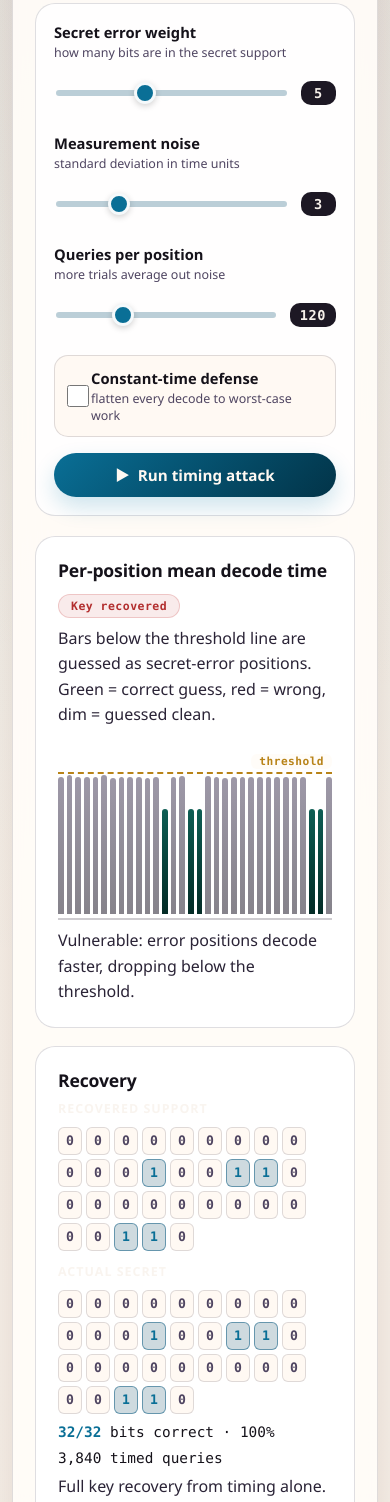
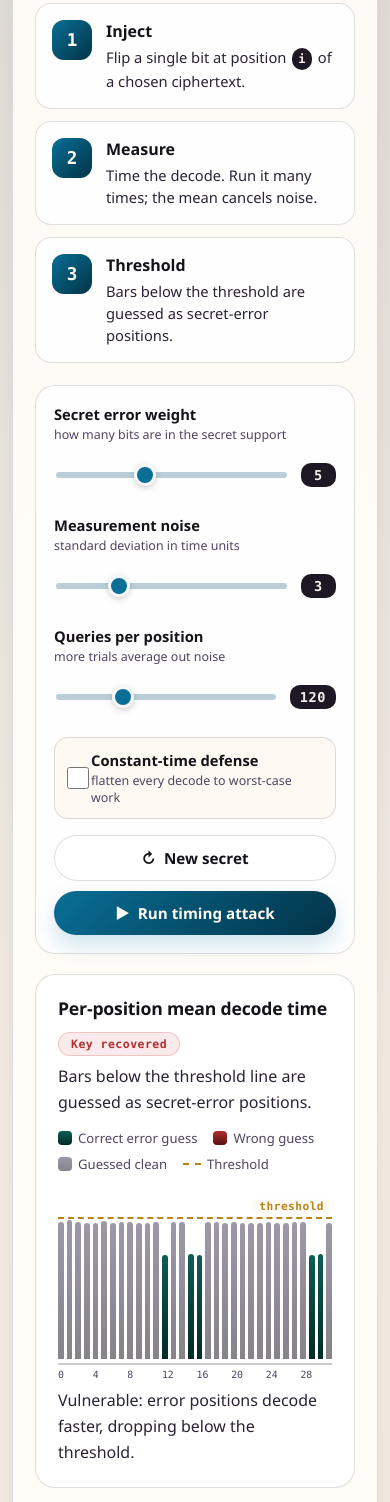
Before and after one commit to systemslibrarian/crypto-lab-hqc-timing, a website built with Vite: page index.html in a window 390 px wide. Shown: the part 1124-2626 px from the top of the page. Built offline with nearby package versions, Linux system fonts and the light colour scheme.

Commit message:
Polish lab: how-it-works steps, chart legend + axis, new-secret button
- Three-step "Inject → Measure → Threshold" ribbon above the controls
  so the attack mechanism is visible without reading the prose.
- Chart now has a swatch legend (correct/wrong/clean/threshold) and a
  sparse 0/4/8/...28 position axis under the bars.
- Added a "New secret" ghost button alongside Run so users can
  re-randomize without juggling sliders.
- Tightened README to call out the a11y + mobile guarantees and the
  Pages workflow path.

```diff
--- a/src/extra.css
+++ b/src/extra.css
@@ -167,10 +167,13 @@
 .control-group--actions {
   display: flex;
   align-items: stretch;
+  gap: 10px;
+  flex-wrap: wrap;
 }
 
-.control-group--actions .action-button {
-  width: 100%;
+.control-group--actions .action-button,
+.control-group--actions .ghost-button {
+  flex: 1 1 140px;
 }
 
 /* --- results ------------------------------------------------ */
@@ -181,6 +184,138 @@
   gap: 18px;
   margin-top: 20px;
 }
+
+/* --- how-it-works steps ------------------------------------- */
+
+.how-steps {
+  display: grid;
+  grid-template-columns: 1fr;
+  gap: 12px;
+  margin: 22px 0 0;
+  padding: 0;
+  list-style: none;
+  counter-reset: step;
+}
+
+.how-step {
+  display: grid;
+  grid-template-columns: 40px 1fr;
+  gap: 14px;
+  align-items: start;
+  padding: 16px;
+  border: 1px solid var(--line);
+  border-radius: 16px;
+  background: var(--panel-strong);
+}
+
+.how-step h3 {
+  margin: 0 0 4px;
+  color: var(--ink-strong);
+  font-size: 1rem;
+  letter-spacing: 0;
+}
+
+.how-step p {
+  margin: 0;
+  color: var(--ink);
+  line-height: 1.5;
+  font-size: 0.92rem;
+}
+
+.how-step p .mono-inline {
+  margin: 0 2px;
+  min-width: 0;
+  padding: 2px 6px;
+  font-size: 0.82em;
+}
+
+.how-step-num {
+  display: grid;
+  place-items: center;
+  width: 40px;
+  height: 40px;
+  border-radius: 12px;
+  background: linear-gradient(135deg, var(--accent), color-mix(in oklab, var(--accent) 60%, black));
+  color: #fff9f2;
+  font-family: var(--mono);
+  font-weight: 700;
+  font-size: 1.1rem;
+}
+
+@media (min-width: 720px) {
+  .how-steps {
+    grid-template-columns: repeat(3, 1fr);
+  }
+}
+
+/* --- chart legend ------------------------------------------- */
+
+.chart-legend {
+  margin: 14px 0 0;
+  padding: 0;
+  list-style: none;
+  display: flex;
+  flex-wrap: wrap;
+  gap: 8px 16px;
+  color: var(--ink-soft);
+  font-size: 0.82rem;
+}
+
+.chart-legend li {
+  display: inline-flex;
+  align-items: center;
+  gap: 6px;
+}
+
+.legend-swatch {
+  display: inline-block;
+  width: 14px;
+  height: 14px;
+  border-radius: 4px;
+  flex-shrink: 0;
+}
+
+.legend-swatch--hit {
+  background: linear-gradient(180deg, var(--accent-4), color-mix(in oklab, var(--accent-4) 60%, black));
+}
+
+.legend-swatch--miss {
+  background: linear-gradient(180deg, var(--accent-2), color-mix(in oklab, var(--accent-2) 60%, black));
+}
+
+.legend-swatch--clean {
+  background: linear-gradient(180deg, var(--ink-soft), color-mix(in oklab, var(--ink-soft) 60%, black));
+  opacity: 0.55;
+}
+
+.legend-swatch--thr {
+  background: transparent;
+  border-top: 2px dashed var(--accent-3);
+  height: 0;
+  width: 18px;
+  border-radius: 0;
+  align-self: center;
+}
+
+/* --- chart axis --------------------------------------------- */
+
+.chart-axis {
+  display: flex;
+  gap: 3px;
+  margin-top: 4px;
+}
+
+.chart-tick {
+  flex: 1;
+  min-width: 3px;
+  font-family: var(--mono);
+  font-size: 0.62rem;
+  color: var(--ink-soft);
+  text-align: center;
+  letter-spacing: 0;
+}
+
+.chart-tick--blank { visibility: hidden; }
 
 /* --- timing chart ------------------------------------------- */
 
@@ -420,15 +555,17 @@
   }
   .control-group--actions {
     grid-column: span 2;
+    justify-content: flex-end;
   }
-  .control-group--actions .action-button {
-    width: auto;
-    margin-left: auto;
-    padding: 14px 28px;
+  .control-group--actions .action-button,
+  .control-group--actions .ghost-button {
+    flex: 0 0 auto;
+    padding: 12px 22px;
   }
   .control-group--toggle { grid-column: span 2; }
   .bit { width: 26px; height: 30px; font-size: 0.88rem; }
   .chart-area { height: 220px; }
+  .chart-tick { font-size: 0.7rem; }
 }
 
 @media (min-width: 900px) {
--- a/src/ui.ts
+++ b/src/ui.ts
@@ -92,6 +92,30 @@ function renderLab(): HTMLElement {
       </div>
     </div>
 
+    <ol class="how-steps" aria-label="How the attack works">
+      <li class="how-step">
+        <span class="how-step-num" aria-hidden="true">1</span>
+        <div>
+          <h3>Inject</h3>
+          <p>Flip a single bit at position <span class="mono-inline">i</span> of a chosen ciphertext.</p>
+        </div>
+      </li>
+      <li class="how-step">
+        <span class="how-step-num" aria-hidden="true">2</span>
+        <div>
+          <h3>Measure</h3>
+          <p>Time the decode. Run it many times; the mean cancels noise.</p>
+        </div>
+      </li>
+      <li class="how-step">
+        <span class="how-step-num" aria-hidden="true">3</span>
+        <div>
+          <h3>Threshold</h3>
+          <p>Bars below the threshold are guessed as secret-error positions.</p>
+        </div>
+      </li>
+    </ol>
+
     <form class="control-bar" id="lab-controls" aria-label="Attack simulation controls" onsubmit="return false">
       <div class="control-group">
         <label for="weight">Secret error weight
@@ -137,6 +161,10 @@ function renderLab(): HTMLElement {
       </div>
 
       <div class="control-group control-group--actions">
+        <button id="reroll" class="ghost-button" type="button" aria-label="Generate a new random secret and re-run">
+          <span aria-hidden="true">↻</span>
+          <span>New secret</span>
+        </button>
         <button id="run" class="action-button" type="submit">
           <span aria-hidden="true">▶</span>
           <span>Run timing attack</span>
@@ -150,7 +178,13 @@ function renderLab(): HTMLElement {
           <h3 id="chart-heading">Per-position mean decode time</h3>
           <span id="verdict-chip" class="vs-chip vs-chip--tie" role="status">Not run</span>
         </div>
-        <p class="panel-copy" id="chart-desc">Bars below the threshold line are guessed as secret-error positions. Green = correct guess, red = wrong, dim = guessed clean.</p>
+        <p class="panel-copy" id="chart-desc">Bars below the threshold line are guessed as secret-error positions.</p>
+        <ul class="chart-legend" aria-label="Chart legend">
+          <li><span class="legend-swatch legend-swatch--hit" aria-hidden="true"></span>Correct error guess</li>
+          <li><span class="legend-swatch legend-swatch--miss" aria-hidden="true"></span>Wrong guess</li>
+          <li><span class="legend-swatch legend-swatch--clean" aria-hidden="true"></span>Guessed clean</li>
+          <li><span class="legend-swatch legend-swatch--thr" aria-hidden="true"></span>Threshold</li>
+        </ul>
         <div id="chart" class="timing-chart" role="img" aria-labelledby="chart-heading" aria-describedby="chart-desc chart-summary"></div>
         <p id="chart-summary" class="sr-only" aria-live="polite"></p>
       </div>
@@ -170,6 +204,7 @@ function renderLab(): HTMLElement {
 	const trials = $('trials') as HTMLInputElement;
 	const ct = $('ct') as HTMLInputElement;
 	const runBtn = $('run') as HTMLButtonElement;
+	const rerollBtn = $('reroll') as HTMLButtonElement;
 	const form = $('lab-controls') as HTMLFormElement;
 
 	const sync = () => {
@@ -192,11 +227,17 @@ function renderLab(): HTMLElement {
 			})
 			.join('');
 		const thrPct = (res.threshold / max) * 100;
+		const ticks = Array.from({ length: N }, (_, i) =>
+			i % 4 === 0
+				? `<span class="chart-tick" aria-hidden="true">${i}</span>`
+				: '<span class="chart-tick chart-tick--blank" aria-hidden="true"></span>',
+		).join('');
 		$('chart').innerHTML = `
       <div class="chart-area">
         <div class="threshold-line" style="bottom:${thrPct}%"><span>threshold</span></div>
         ${bars}
       </div>
+      <div class="chart-axis" aria-hidden="true">${ticks}</div>
       <p class="section-footnote">${params.constantTime ? 'Constant-time: every position does the same work, so the bars are flat — nothing to threshold.' : 'Vulnerable: error positions decode faster, dropping below the threshold.'}</p>
     `;
 		const summary = params.constantTime
@@ -285,6 +326,10 @@ function renderLab(): HTMLElement {
 		run();
 	});
 	runBtn.addEventListener('click', (e) => {
+		e.preventDefault();
+		run();
+	});
+	rerollBtn.addEventListener('click', (e) => {
 		e.preventDefault();
 		run();
 	});
```
Also changed, not shown: README.md.
